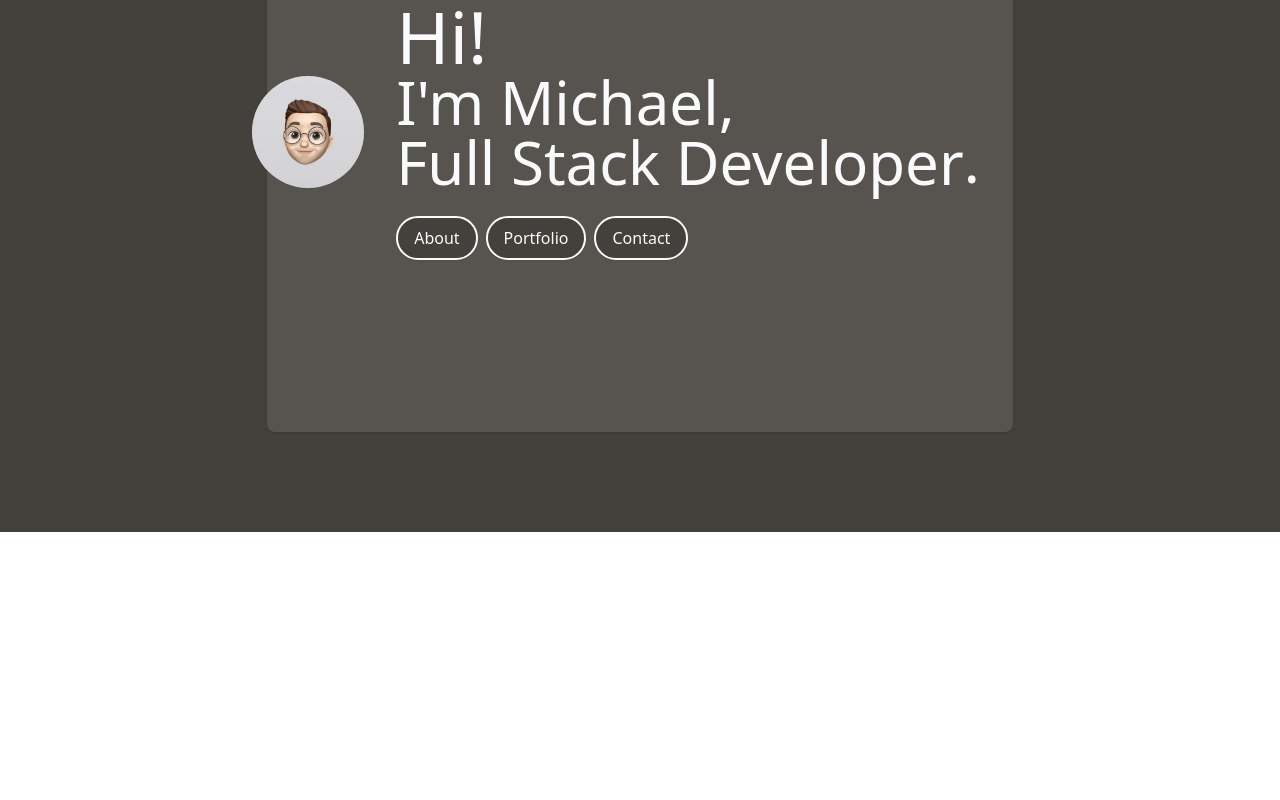
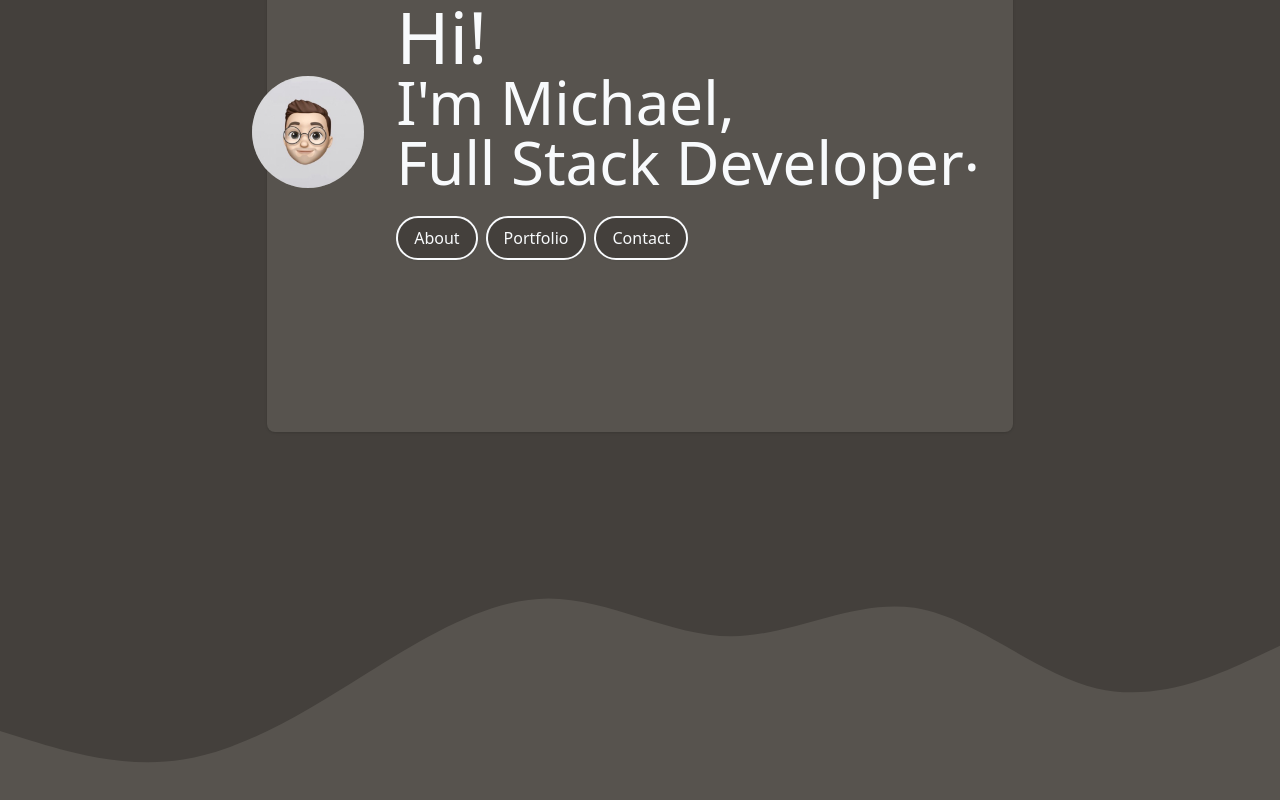
Before and after one commit to abbottmichael96/TS-React-Portfolio-Page, a React (Vite) app: page / in a window 1280 px wide. Shown: the part 308-1108 px from the top of the page. Before the commit the page ends 840 px from the top, so only its background shows below. Built offline with nearby package versions, Linux system fonts and the light colour scheme.

Commit message:
added squiggle SVGs, fixed page width

```diff
--- a/src/App.tsx
+++ b/src/App.tsx
@@ -1,8 +1,10 @@
 import { NavBar } from "./Components/NavBar";
 import { Hero } from "./Components/Hero";
 import { About } from "./Components/About";
+import { Squiggle } from "./Components/Squiggle";
 
 import './App.css'
+
 
 function App() {
 
@@ -10,7 +12,8 @@ function App() {
     <div className="App">
       <NavBar></NavBar>
       <Hero></Hero>
-
+      <Squiggle></Squiggle>
+      <About></About>
     </div>
   )
 }
--- a/src/Components/About.tsx
+++ b/src/Components/About.tsx
@@ -1,15 +1,9 @@
-import { forwardRef } from "react";
-
 export function About() {
 
 
     return (
         <>
-        <div class="sticky">hi!</div>
-        <div>hi!</div>
-        <div>hi!</div>
-        <div>hi!</div>
-        <div>hi!</div>
+        <div className="bg-stone-600 h-screen flex items-center justify-center overflow-hidden w-auto"></div>
         </>
     )
 }
--- a/src/Components/Hero.tsx
+++ b/src/Components/Hero.tsx
@@ -1,5 +1,4 @@
 import { useState } from "react";
-
 
 export function Hero() {
 
@@ -19,7 +18,7 @@ export function Hero() {
     const [nav, setNav] = useState(["About", "Portfolio", "Contact"])
 
     return(
-        <main className="h-screen w-screen relative flex items-center justify-center bg-stone-700">
+        <main className="h-screen w-auto relative flex items-center justify-center bg-stone-700 overflow-hidden">
             <section className="bg-stone-600 md:w-8/12 sm:w-11/12 lg:w-7/12 w-screen sm:rounded-lg shadow h-3/4 xl:h-3/4 sm:flex justify-center -mt-36 sm:mt-0">
                     <div className="flex flex-row flex-wrap sm:space-x-12 sm:items-center sm:justify-items-centre">
                         <img className="rounded-full md:h-28 h-24 sm:-ml-12 my-10 ml-6 xl:-24 -mb-18 justify-center items-center sm:-mr-20" src='src/assets/mike.png' alt="Mike"></img>
@@ -42,6 +41,5 @@ export function Hero() {
                     </div>
             </section>
         </main>
-
     )
 }
--- a/src/Components/NavBar.tsx
+++ b/src/Components/NavBar.tsx
@@ -1,7 +1,7 @@
 export function NavBar() {
     return (
         <>
-        <div className=" w-screen h-10 bg-stone-700">
+        <div className="w-auto h-10 bg-stone-700 overflow-hidden">
             <a href="https://www.linkedin.com/in/michael-abbott-3b336b144/" target="_blank" rel="noopener noreferrer">
                 <svg className=" fixed top-2 right-4 sm:right-4" xmlns="http://www.w3.org/2000/svg" width="24" height="24" viewBox="0 0 24 24"><path d="M19 0h-14c-2.761 0-5 2.239-5 5v14c0 2.761 2.239 5 5 5h14c2.762 0 5-2.239 5-5v-14c0-2.761-2.238-5-5-5zm-11 19h-3v-11h3v11zm-1.5-12.268c-.966 0-1.75-.79-1.75-1.764s.784-1.764 1.75-1.764 1.75.79 1.75 1.764-.783 1.764-1.75 1.764zm13.5 12.268h-3v-5.604c0-3.368-4-3.113-4 0v5.604h-3v-11h3v1.765c1.396-2.586 7-2.777 7 2.476v6.759z"/></svg>
             </a>
--- /dev/null
+++ b/src/Components/Squiggle.tsx
@@ -0,0 +1,14 @@
+export function Squiggle() {
+
+    return (
+        <>
+        <div className="grid w-auto overflow-hidden">
+            <svg className="z-0 -mb-96"
+            xmlns="http://www.w3.org/2000/svg" viewBox="0 0 1440 320"><path fill="#44403C" fill-opacity="1" d="M0,224L34.3,234.7C68.6,245,137,267,206,256C274.3,245,343,203,411,160C480,117,549,75,617,74.7C685.7,75,754,117,823,117.3C891.4,117,960,75,1029,85.3C1097.1,96,1166,160,1234,176C1302.9,192,1371,160,1406,144L1440,128L1440,0L1405.7,0C1371.4,0,1303,0,1234,0C1165.7,0,1097,0,1029,0C960,0,891,0,823,0C754.3,0,686,0,617,0C548.6,0,480,0,411,0C342.9,0,274,0,206,0C137.1,0,69,0,34,0L0,0Z"></path></svg>
+            <div className="bg-stone-600 -mt-14 h-96 -z-10"></div>
+        </div>
+        </>
+    )
+}
+
+export default Squiggle;
```
